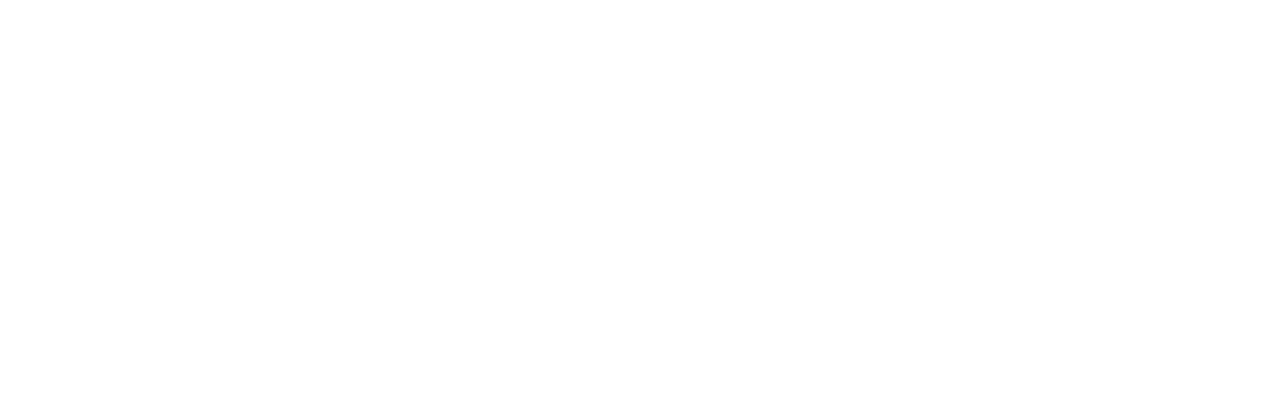
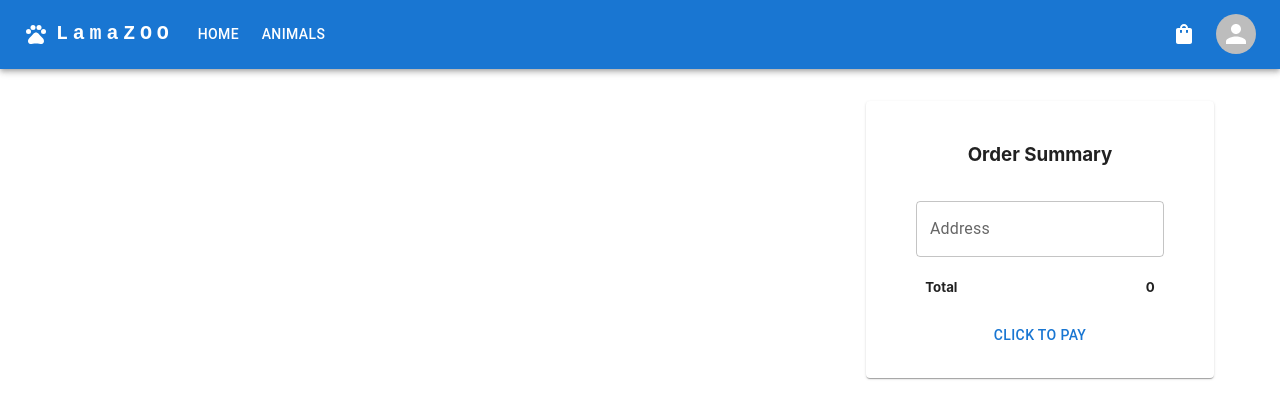
Before and after one commit to MateuszSuplewski/Zoo-FullStack-App, a React (Create React App) app in the folder frontend/: page /cart in a window 1280 px wide. Before the commit this address had no page. Shown: the top 418 px of the page. Built offline with nearby package versions, Linux system fonts and the light colour scheme.

Commit message:
Add Cart & Order handling

```diff
--- a/frontend/src/App.js
+++ b/frontend/src/App.js
@@ -6,6 +6,8 @@
 import Logout from './pages/Logout'
 import Animals from './pages/Animals'
 import Animal from './pages/Animal'
+import Cart from './pages/Cart'
+import Orders from './pages/Orders'
 
 const App = () => {
   return (
@@ -16,6 +18,8 @@
       <Route path={'/logout'} element={<Logout />} />
       <Route path={'/animals/page/:page'} element={<Animals />} />
       <Route path={'/animal/:animalId'} element={<Animal />} />
+      <Route path={'/cart'} element={<Cart />} />
+      <Route path={'/orders'} element={<Orders />} />
     </Routes>
   )
 }
--- a/frontend/src/api/authProvider.js
+++ b/frontend/src/api/authProvider.js
@@ -11,7 +11,7 @@
 
     //fetchRole = (token, path) => axios.post(this.API_URL + '/' + path, token)
 
-    //fetchId = (token, path) => axios.post(this.API_URL + '/' + path, token)
+    fetchId = (token, path) => axios.post(this.API_URL + '/' + path, token)
 }
 
 export default AuthAPI
--- /dev/null
+++ b/frontend/src/api/ordersProvider.js
@@ -0,0 +1,14 @@
+import axios from "axios";
+
+class OrdersAPI {
+    constructor(API_URL){
+        this.API_URL = API_URL
+    }
+
+    getByUser = (token, path) => axios.post(this.API_URL + '/' + path, token)
+
+    create = (order) => axios.post(this.API_URL, order)
+
+}
+
+export default OrdersAPI
--- a/frontend/src/components/Navbar.js
+++ b/frontend/src/components/Navbar.js
@@ -5,6 +5,7 @@
 import { Link } from 'react-router-dom'
 import ShoppingBagIcon from '@mui/icons-material/ShoppingBag'
 import AuthLinks from './AuthLinks'
+import { useSelector } from 'react-redux'
 
 const pages = ['Home', 'Animals']
 const urls = ['/', '/animals/page/1']
@@ -13,6 +14,8 @@
 const Navbar = () => {
   const [anchorElNav, setAnchorElNav] = React.useState(null)
   const [anchorElUser, setAnchorElUser] = React.useState(null)
+
+  const cartState = useSelector((state) => state.cart)
 
   const handleOpenNavMenu = (e) => {
     setAnchorElNav(e.currentTarget)
@@ -125,9 +128,9 @@
             ))}
           </Box>
           <Box>
-            <IconButton size="large" color="inherit">
-              <Badge badgeContent={17} color="error" sx={{ mr: 1 }}>
-                <ShoppingBagIcon />
+          <IconButton component={Link} to={'/cart'} size="large" color="inherit">
+              <Badge badgeContent={cartState.length} color="error" sx={{ mr: 1, textDecoration: 'none' }}>
+                <ShoppingBagIcon/>
               </Badge>
             </IconButton>
           </Box>
--- a/frontend/src/pages/Animal.js
+++ b/frontend/src/pages/Animal.js
@@ -6,7 +6,7 @@
 import {useDispatch, useSelector} from 'react-redux'
 import {createActionGet} from '../state/animals'
 import {Box, Grid, Typography, Button} from '@mui/material'
-// import { createActionAdd } from '../state/cart'
+import { createActionAdd } from '../state/cart'
 import useRole from '../hooks/useRole'
 
 const Animal = () => {
@@ -127,7 +127,7 @@
                     sx={{maxWidth: 300, m: '0 auto', mt: 3}}
                     fullWidth
                     size="large"
-                    // onClick={() => storeDispatch(createActionAdd({...currentAnimal, money: 0}))}
+                    onClick={() => storeDispatch(createActionAdd({...currentAnimal, money: 0}))}
                     disabled={ userRole !== "ADMIN" && userRole !== "USER" }
                   >
                     SUPPORT ANIMAL
--- /dev/null
+++ b/frontend/src/pages/Cart.js
@@ -0,0 +1,114 @@
+import React, { useEffect, useState } from 'react'
+import Navbar from '../components/Navbar'
+import {useDispatch, useSelector} from 'react-redux'
+import { Avatar, Box, Button, Grid, Paper, TextField, Typography } from '@mui/material'
+import { createActionRemove } from '../state/cart'
+import { createActionSetDonation } from '../state/cart'
+import OrdersAPI from '../api/ordersProvider'
+import AuthAPI from '../api/authProvider'
+
+const Cart = () => { // zaimplementowac dodanie zamowienia!
+  const cartsState = useSelector((state) => state.cart)
+  const storeDispatch = useDispatch()
+  const api = new OrdersAPI('http://localhost:8080/api/v1/orders')
+  const authApi = new AuthAPI('http://localhost:8080/api/v1/auth')
+  const authStore = useSelector((state) => state.auth)
+
+  const [address, setAddress] = useState('')
+  const [user, setUser] = useState('')
+
+  const handleDelete = (animalId) => {
+    storeDispatch(createActionRemove(animalId))
+  }
+
+  const handleMoneySet = (e, animal) => {
+    storeDispatch(createActionSetDonation({...animal, money: Number(e.target.value)}))
+  }
+
+  const calculateFinalPrice = () => {
+    const finalPrice = cartsState.reduce(
+      (accumulator, currentValue) => accumulator + currentValue.money,
+      0
+    );
+
+    return finalPrice
+  }
+
+  const handleOrder = async () => {
+    const orderedAnimals = cartsState.map(
+      animal => ({money:animal.money, animal:{id: animal.id}})
+    )
+
+    const order = {
+      user: {
+        id: user
+      },
+      address,
+      orderedAnimals,
+    }
+
+    console.log(order)
+
+    api.create(order)
+  }
+
+  useEffect(() => {
+    if(authStore && authStore.value) abc()
+
+  },[])
+
+  const abc = async () => {
+    authApi
+    .fetchId(authStore.value.token, 'id')
+    .then((resp) => {
+      setUser(resp.data)
+    })
+    .catch((err) => {
+     console.log(err.message)
+    })
+  }
+
+  return (
+    <>
+      <Navbar />
+      <Grid container spacing={2} sx={{mt: 2, p:{xs:'0 1rem', sm:'0 3rem'}}}>
+                  <Grid item xs={12} md={8}>
+                    {
+                        cartsState.map((animal,index) => (
+                            <Paper key={index} sx={{display: 'flex', flexWrap: 'wrap', alignItems: 'center', justifyContent: 'space-between', p: '1rem 2rem', mb: 1.5, borderRadius: '8px', maxWidth: 650}}>
+                            <Box sx={{display: 'flex', alignItems: 'center'}}>
+                                <Avatar src={animal.image || 'https://images.pexels.com/photos/247502/pexels-photo-247502.jpeg?cs=srgb&dl=pexels-pixabay-247502.jpg&fm=jpg'} variant="square" sx={{ width: 80, height: 80, borderRadius: '4px' }}/>
+                                <Box ml={2}>
+                                    <Typography>{animal.name}</Typography>
+                                    <Typography>{animal.species.name}</Typography>
+                                </Box>
+                            </Box>
+                            <Box sx={{display: 'flex', alignItems: 'center', gap: 2}}>
+                                <TextField label={"Declare money  "} sx={{maxWidth: 80}} size='small' variant='standard' type='number' defaultValue={animal.money || ''} onChange={(e) => handleMoneySet(e,animal)}/>
+                                <Button variant="contained" onClick={() => handleDelete(animal.id)}>
+                                    REMOVE
+                                </Button>
+                            </Box>
+                        </Paper>
+                        ))
+                    }
+                  </Grid>
+                  <Grid item xs={12} md={4}>
+                    <Paper sx={{p: 3, maxWidth: 300, m:'0 auto'}}>
+                      <Box component={"h3"} sx={{textAlign: 'center'}}>Order Summary</Box>
+                      <Box sx={{display: 'flex', justifyContent:'center', alignItems: 'center', flexWrap: 'wrap'}}>
+                        <TextField value={address} sx={{mt:2}} label={"Address"} onChange={(e) => setAddress(e.target.value)}/>
+                      </Box>
+                      <Box sx={{display: 'flex', justifyContent: 'space-around', flexWrap: 'wrap'}}>
+                        <Box sx={{width: '50%'}} component={"h5"}>Total</Box>
+                        <Box component={"h5"}>{cartsState && calculateFinalPrice()}</Box>
+                        <Button onClick={handleOrder} fullWidth>CLICK TO PAY</Button>
+                      </Box>
+                    </Paper>
+                  </Grid>
+     </Grid>
+    </>
+  )
+}
+
+export default Cart
--- /dev/null
+++ b/frontend/src/pages/Orders.js
@@ -0,0 +1,60 @@
+import React, {useEffect, useState} from 'react'
+import Navbar from '../components/Navbar'
+import {useDispatch, useSelector} from 'react-redux'
+import { Avatar, Box, Button, Grid, Paper, TextField, Typography } from '@mui/material'
+import OrdersAPI from '../api/ordersProvider'
+
+const Orders = () => {
+
+  const [orders, setOrders] = useState([])
+  const authStore = useSelector((state) => state.auth)
+
+  const api = new OrdersAPI('http://localhost:8080/api/v1/orders')
+
+  useEffect(() => {
+    if(authStore && authStore.value) abc()
+  }, [])
+
+  const abc = async () => {
+    api
+    .getByUser(authStore.value.token, 'user')
+    .then((resp) => {
+      setOrders(resp.data)
+      console.log(resp.data)
+    })
+    .catch((err) => {
+     console.log(err.message)
+    })
+  }
+
+  return (
+    <>
+      <Navbar />
+      {
+        orders && orders.map((order,index) => (
+            <Grid container spacing={2} justifyContent={'center'} sx={{mt: 2, p: '0 5rem'}}>
+            <Grid item xs={8}>
+            {order.orderedAnimals.map((orderedAnimal,index2) => (
+            <Paper key={(index+1)*(index2+1)} sx={{display: 'flex', flexWrap: 'wrap', alignItems: 'center', justifyContent: 'space-between', p: '1rem 2rem', mb: 1.5, borderRadius: '8px', maxWidth: 800}}>
+            <Box sx={{display: 'flex', alignItems: 'center'}}>
+                <Avatar src={orderedAnimal.animal.image} variant="square" sx={{ width: 80, height: 80, borderRadius: '4px' }}/>
+                <Box ml={2}>
+                    <Typography>{orderedAnimal.animal.name}</Typography>
+                    <Typography>{orderedAnimal.animal.species.name}</Typography>
+                </Box>
+            </Box>
+            <Box sx={{display: 'flex', alignItems: 'center', gap: 2}}>
+                    <Typography>{orderedAnimal.money}</Typography>
+            </Box>
+        </Paper>
+                ))}
+        <Box pt={5}/>
+         </Grid>
+         </Grid>
+        ))
+      }
+    </>
+  )
+}
+
+export default Orders
--- /dev/null
+++ b/frontend/src/state/cart.js
@@ -0,0 +1,42 @@
+export const ADD = 'cart/ADD'
+export const REMOVE = 'cart/REMOVE'
+export const SET_DONATION = 'cart/SET_DONATION'
+
+export const createActionAdd = (animalData) => {
+  return {
+    type: ADD,
+    payload: animalData
+  }
+}
+
+export const createActionRemove = (animalId) => {
+  return {
+    type: REMOVE,
+    payload: animalId
+  }
+}
+
+export const createActionSetDonation = (animalData) => {
+    return {
+      type: SET_DONATION,
+      payload: animalData
+    }
+  }
+
+
+export const initialState = []
+
+export const reducer = (state = initialState, action) => {
+  switch (action.type) {
+    case ADD:
+      return [...state, action.payload]
+    case REMOVE:
+      return [...state.filter(animal => animal.id !== action.payload)]
+    case SET_DONATION:
+      return [...state.map((animal) => animal.id === action.payload.id ? action.payload : animal)]
+    default:
+      return state
+  }
+}
+
+export default reducer
--- a/frontend/src/store.js
+++ b/frontend/src/store.js
@@ -3,6 +3,7 @@
 import { composeWithDevTools } from 'redux-devtools-extension'
 import authReducer from './state/auth'
 import animalsReducer from './state/animals'
+import cartReducer from './state/cart'
 import axios from 'axios'
 
 const LOCAL_STORAGE_KEY = 'ZooAuthorization'
@@ -10,7 +11,8 @@
 
 const rootReducer = combineReducers({
   auth: authReducer,
-  animals: animalsReducer
+  animals: animalsReducer,
+  cart: cartReducer
 })
 
 const store = createStore(
@@ -23,11 +25,11 @@
 
 store.subscribe(() => {
   const state = store.getState()
-  const { auth } = state
+  const { auth, cart } = state
   const { value } = auth
   if(value){
     const { token } = value
-    localStorage.setItem(LOCAL_STORAGE_KEY, JSON.stringify({ token }))
+    localStorage.setItem(LOCAL_STORAGE_KEY, JSON.stringify({ token, cart })) // change to auth so there will be no conflicts between redux & storage
     axios.defaults.headers.common['Authorization'] = `Bearer ${token}`
 
   }
@@ -35,9 +37,6 @@
     localStorage.setItem(LOCAL_STORAGE_KEY, JSON.stringify(null))
     delete axios.defaults.headers.common['Authorization']
   }
-  // const { cart } = state
-  //localStorage.setItem(LOCAL_STORAGE_KEY, JSON.stringify({ cart }))
-
 })
 
 export default store
```
